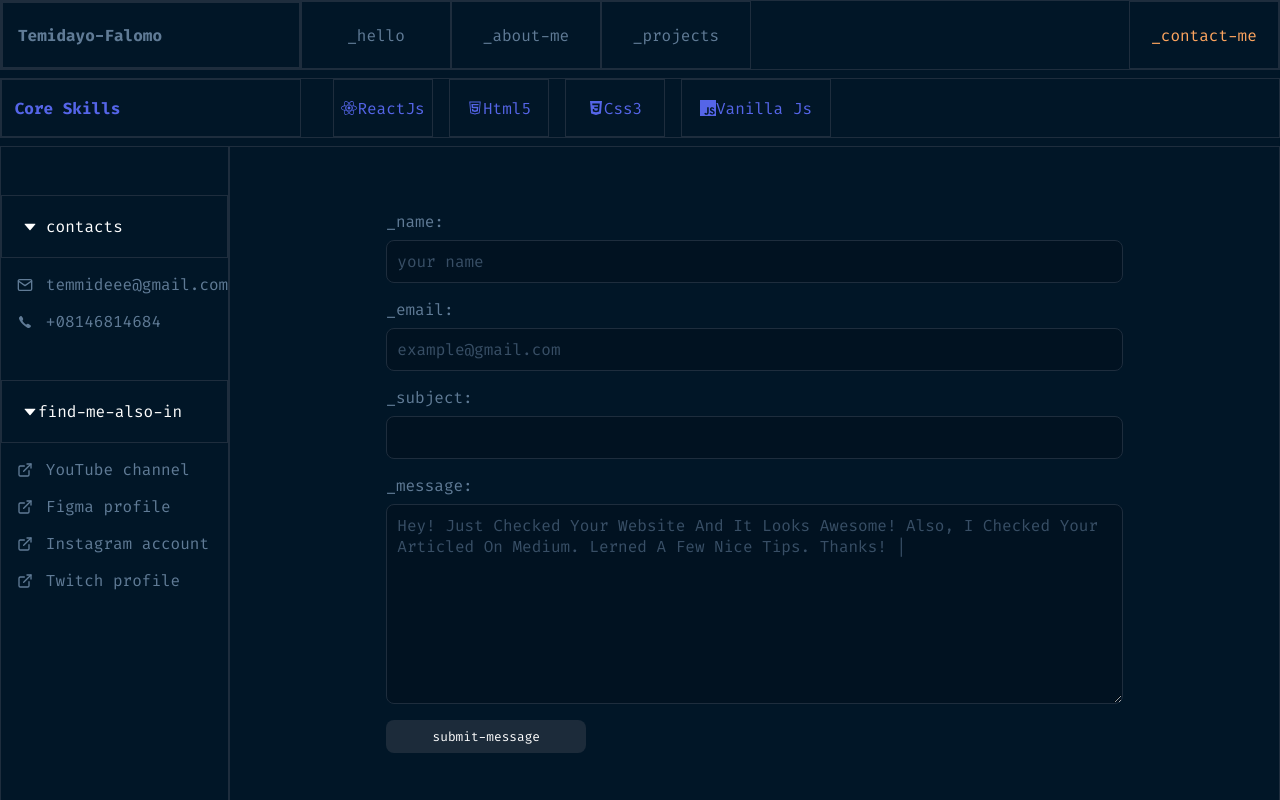
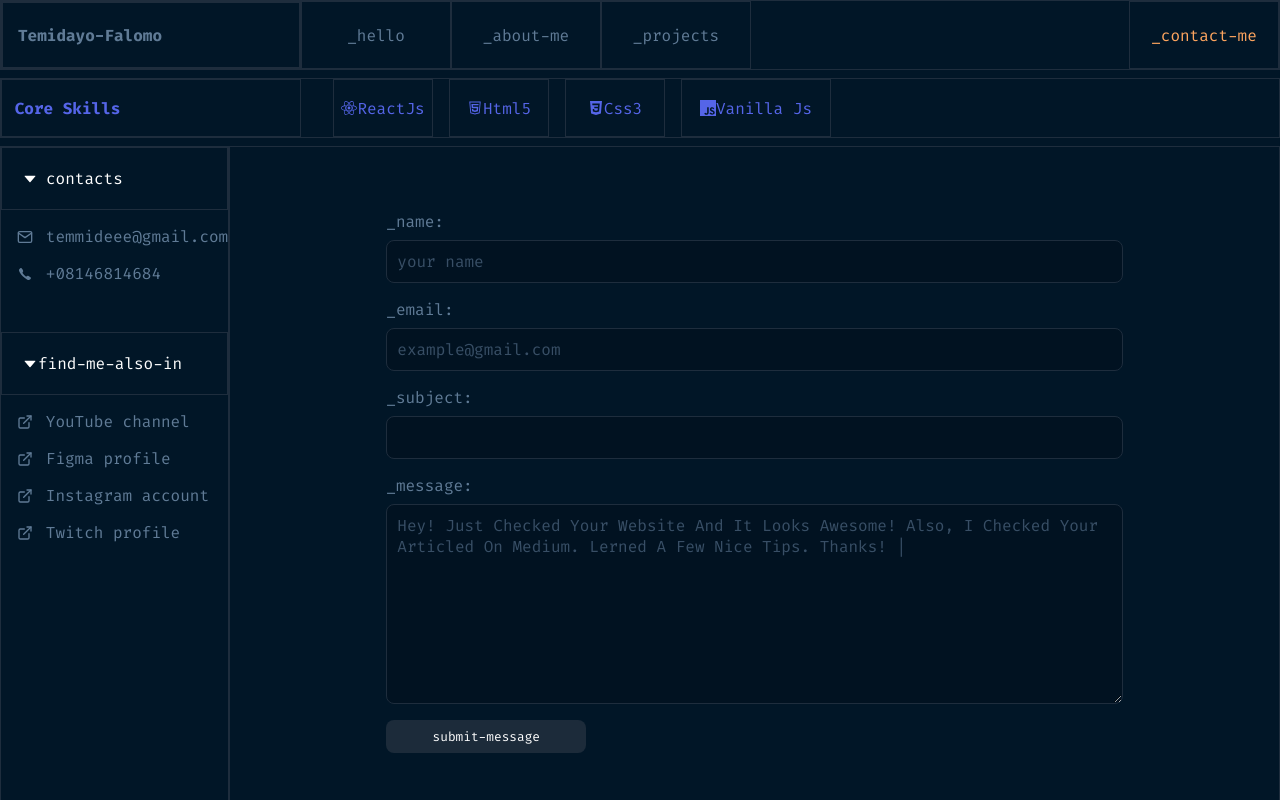
Before and after one commit to temidayo-falomo/Temidayo_Portfolio_1.0, a React (Create React App) app: page /contact-me in a window 1280 px wide. Shown: the top 800 px of the page. Built offline with nearby package versions, Linux system fonts and the light colour scheme.

Commit message:
ui updates

```diff
--- a/src/components/aboutLanding/AboutLanding.css
+++ b/src/components/aboutLanding/AboutLanding.css
@@ -1,10 +1,8 @@
 .about-landing {
   display: grid;
   height: 100%;
-  display: grid;
   grid-template-columns: 300px 700px auto;
   overflow: auto;
-  height: 100%;
   margin: .5rem 0;
 }
 
--- a/src/components/contactLanding/ContactLanding.css
+++ b/src/components/contactLanding/ContactLanding.css
@@ -1,11 +1,9 @@
 .contact-landing {
   display: grid;
-  height: 100%;
-  display: grid;
-  grid-template-columns: 320px 800px auto;
+  height: 100% !important;
+  grid-template-columns: 300px 800px auto;
   overflow: auto;
-  height: 100%;
-  margin-top: 0.5rem;
+  margin: 0.5rem 0;
 }
 
 .contact-left {
@@ -32,6 +30,7 @@
 
 .contact-right img {
     width: 70%;
+    height: 700px;
     min-width: 300px;
 }
 
@@ -66,9 +65,17 @@
     flex-wrap: wrap;
   }
 
+  .contact-landing .about-contact {
+    margin: 0;
+  }
+
   .contact-middle {
     width: 100%;
     flex: 1;
+  }
+
+  .contact-right img {
+    height: 100%;
   }
 }
 
```
